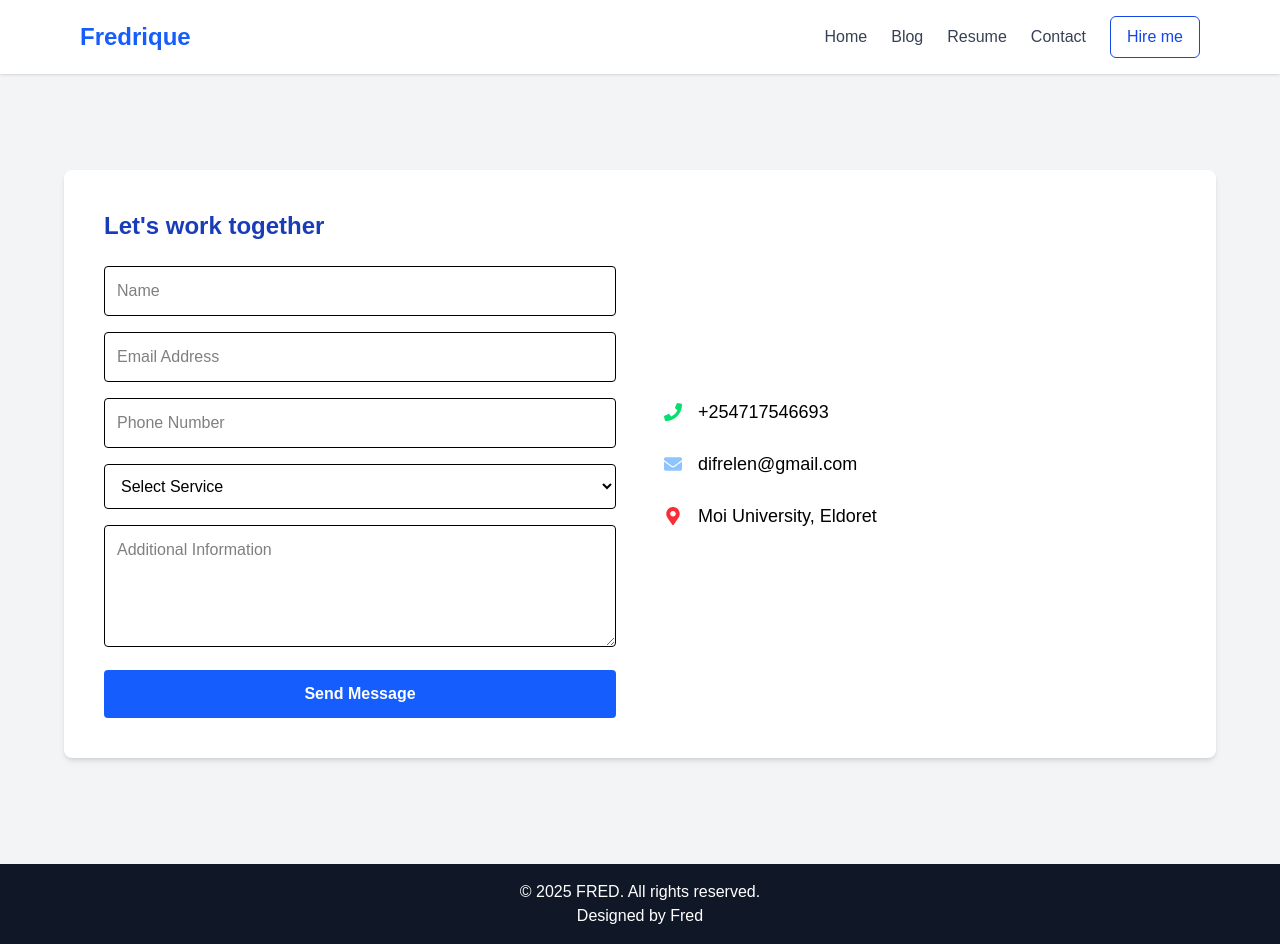
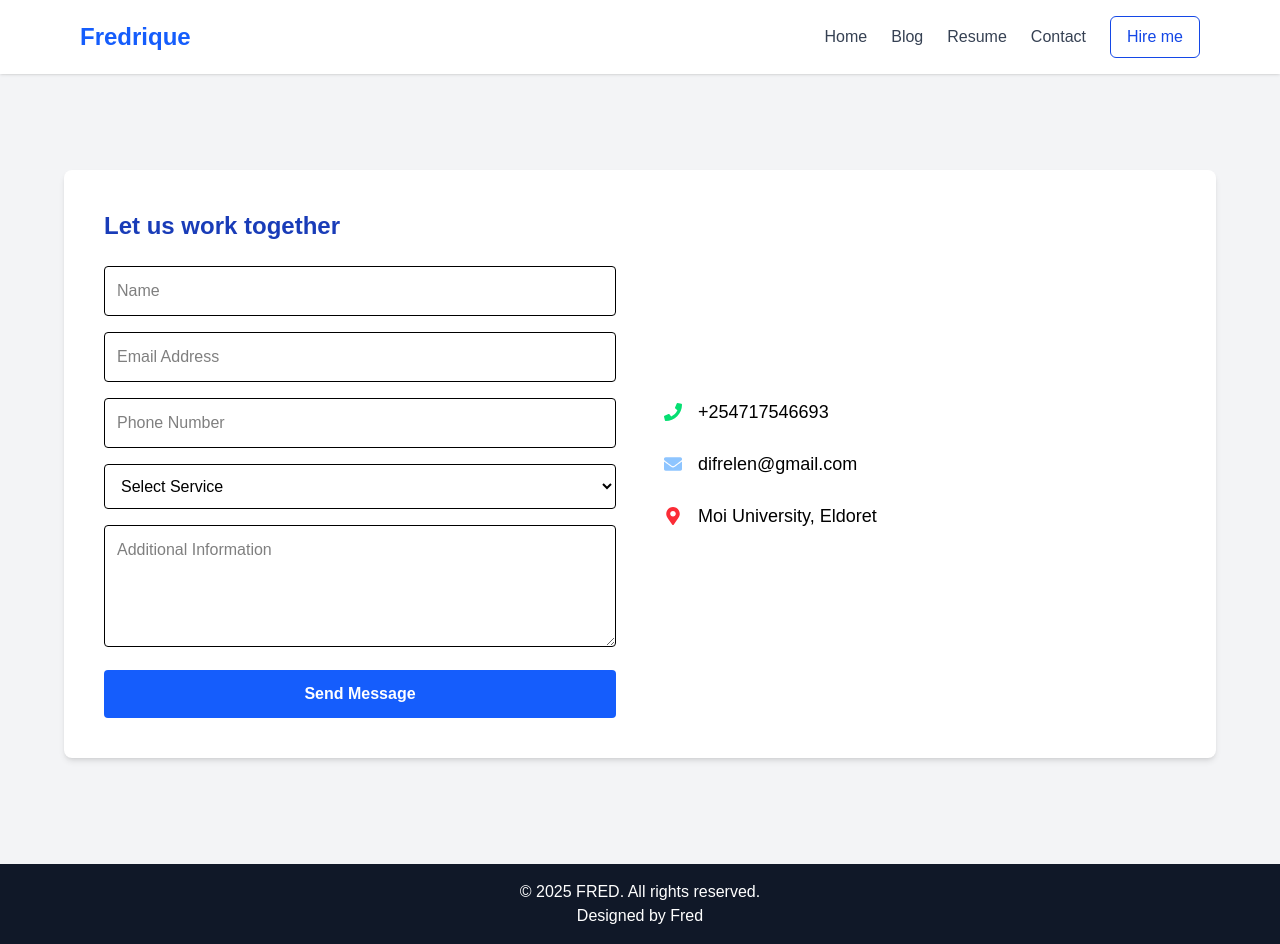
Before and after one commit to Tesla-sudo/portfolio-02, a Next.js app: page /contact in a window 1280 px wide. Built offline with nearby package versions, Linux system fonts and the light colour scheme; no server answers.

Commit message:
Fix build issue

```diff
--- a/src/app/contact/page.tsx
+++ b/src/app/contact/page.tsx
@@ -57,7 +57,7 @@ setSending(false);
 
 <div>
     <h2 className='text-2xl font-bold mb-6 text-blue-800'>
-Let's work together
+Let us work together
     </h2>
     <form  onSubmit={handleSubmit} className='space-y-4'>
         <input name='name' type="text" placeholder='Name'  onChange={handleChange} value={formData.name} required className='w-full p-3 border rounded text-black'/>
--- a/src/app/layout.tsx
+++ b/src/app/layout.tsx
@@ -2,7 +2,7 @@
 
 import { usePathname } from 'next/navigation';
 import { AnimatePresence, motion } from 'framer-motion';
-
+import React from "react";
 import { Geist, Geist_Mono } from "next/font/google";
 import "./globals.css";
 
@@ -23,7 +23,7 @@ const geistMono = Geist_Mono({
 export default function RootLayout({
   children,
 }: {
-  children: any;
+  children: React.ReactNode;
 }) {
   const pathname = usePathname();
   return (
--- a/src/app/page.tsx
+++ b/src/app/page.tsx
@@ -15,7 +15,7 @@ export default function Home() {
 {/*Left Section: Text and social icons*/}
 <div className='md:w-1/2 space-y-6'>
 <h1 className='text-4xl text-blue-900 font-bold'>
-Hi, I'm Fred
+Hi, I am Fred
 </h1>
 <p className='text-lg'>I am a Frontend Developer, Content Writer and Reddit Reviewer. I am passionate
   about technology and am always looking for new ways to improve my skills and knowledge. My focus
@@ -36,7 +36,7 @@ Hi, I'm Fred
 {/*Right Section: Profile Image with Animated Border*/}
 <div className='relative mt-10 md:mt-0 md:w-1/2 flex justify-center'>
 <div className='relative w-64 h-64 rounded-full overflow-hidden border-4 border-blue-500'>
-  <Image src="/fred2.jpg" alt="Fred's Profile"/>
+  <Image src="/fred2.jpg" width={400} height={300} className='rounded-lg shadow-lg w-72 object-cover' alt="Fred's Profile"/>
 
 {/*Animated border*/}
 <div className='absolute inset-0 rounded-full border-4 border-dotted border-blue-400 animated-spin-slow'>
```
